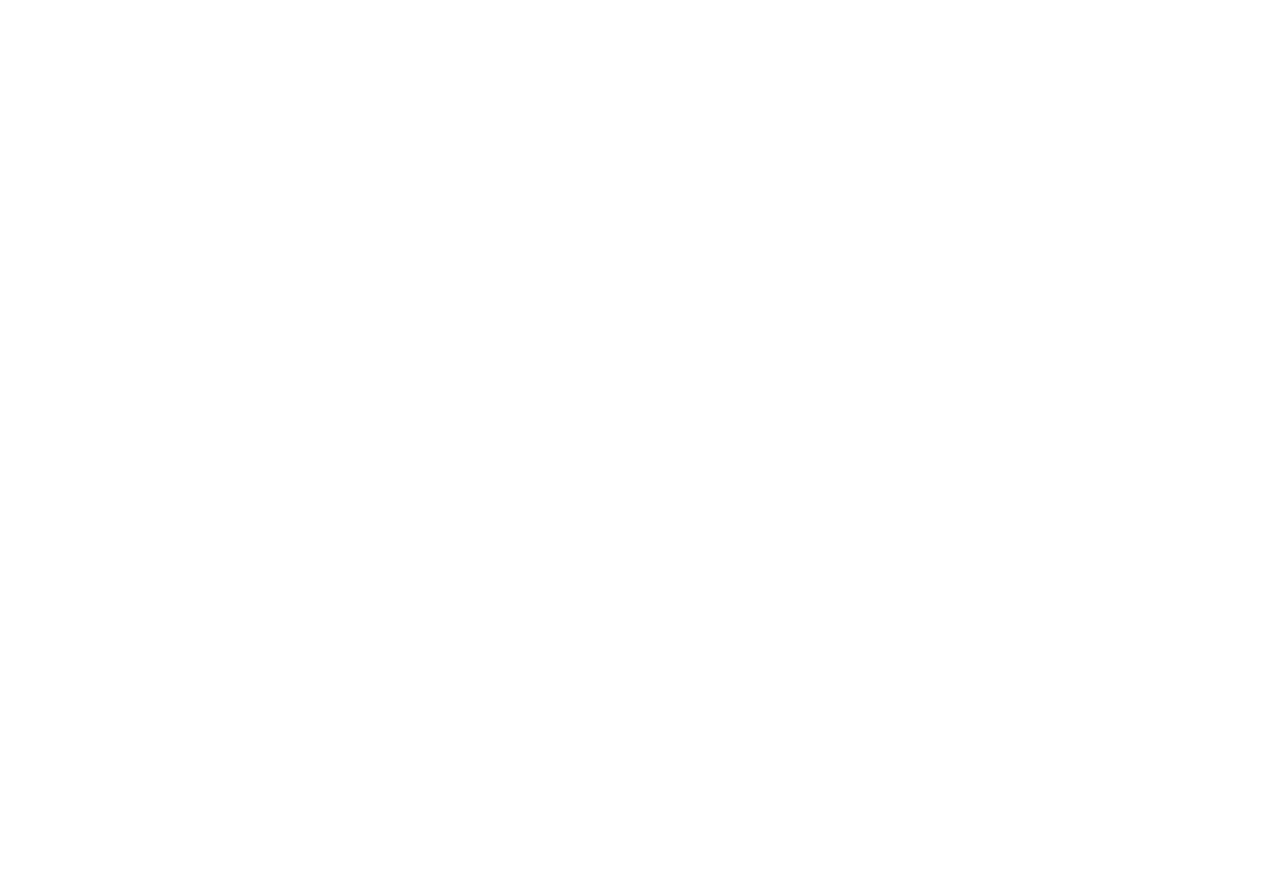
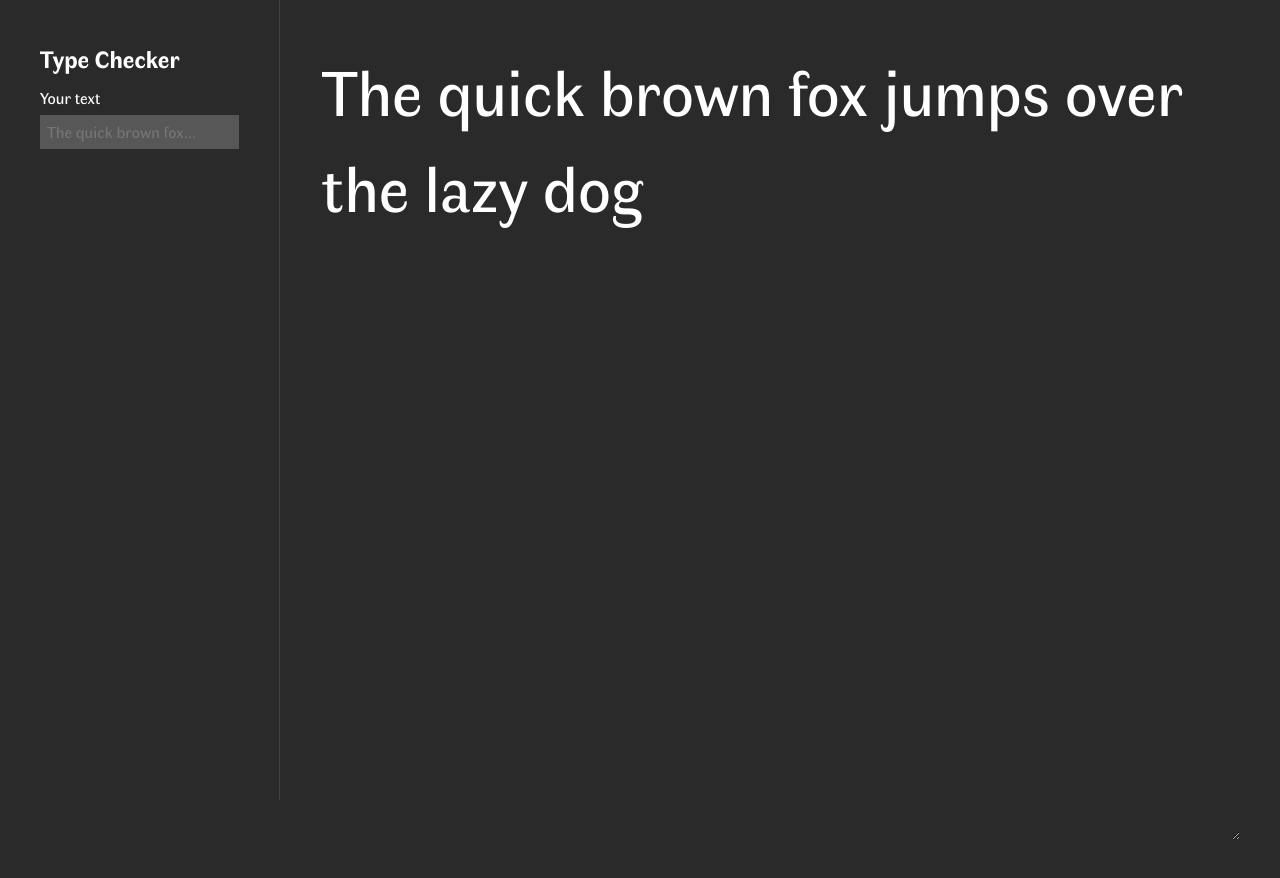
Before and after one commit to jakelmills/typechecker, a plain HTML site: page index.html in a window 1280 px wide. Before the commit the page ends 800 px from the top, so only its background shows below. Drawn offline with Linux system fonts and the light colour scheme.

Commit message:
setup basic html and css, setup options side bar, added option to change the sentence

```diff
--- a/index.html
+++ b/index.html
@@ -9,6 +9,16 @@
     <link rel="stylesheet" href="style.css">
   </head>
   <body>
+    <section class="options">
+      <h1>Type Checker</h1>
+      <div class="option">
+        <label for="">Your text</label>
+        <input type="text" name="sentence" placeholder="The quick brown fox...">
+      </div>
+    </section>
 
+    <textarea class="output">The quick brown fox jumps over the lazy dog</textarea>
+
+    <script src="typechecker.js" charset="utf-8"></script>
   </body>
 </html>
--- a/style.css
+++ b/style.css
@@ -1,3 +1,52 @@
 body {
   font-family: "Faune", Arial;
+  font-size: 16px;
+  line-height: 1.5;
+  color: #fff;
+  background-color: #2a2a2a;
+  margin: 40px 40px 40px 320px;
 }
+
+section.options {
+  position: fixed;
+  top: 0;
+  left: 0;
+  height: 100vh;
+  width: 280px;
+  background-color: #2a2a2a;
+  padding: 40px;
+  border-right: solid 1px rgba(255, 255, 255, 0.1);
+}
+
+h1 {
+  font-size: 24px;
+  font-weight: 700;
+}
+
+div.option {
+  margin-top: 10px;
+}
+
+label {
+  display: block;
+  margin-bottom: 5px;
+}
+
+input[type="text"]{
+  width: 100%;
+  background-color: #575757;
+  border: none;
+  color: #fff;
+  outline: none;
+  padding: 5px 7px;
+}
+
+textarea.output {
+  font-size: 64px;
+  width: 100%;
+  min-height: 100vh;
+  background: none;
+  color: #fff;
+  border: none;
+  outline: none;
+}
--- /dev/null
+++ b/typechecker.js
@@ -0,0 +1,25 @@
+const sentenceTag = document.querySelector(`input[type="text"]`)
+const outputTag = document.querySelector("textarea.output")
+const originalText = outputTag.value
+
+//when user types in sentence tag update the output tag accordingly
+//if there's no value put in placeholder text
+
+sentenceTag.addEventListener('keyup', function(){
+  if (this.value) {
+    outputTag.value = this.value
+  } else {
+    outputTag.value = originalText
+  }
+})
+
+//when user types in output tag update sentence outputTag
+
+outputTag.addEventListener('keyup', function(){
+  if (this.value){
+    sentenceTag.value = this.value
+  } else {
+    sentenceTag.value = originalText
+  }
+
+})
```
